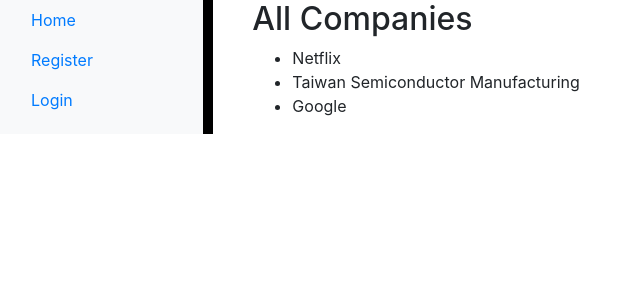
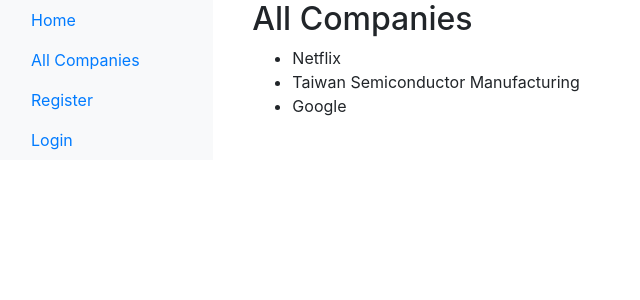
Before and after one commit to martn2023/yindeed_indeed_clone, a Django app: page /jobs/all_companies/ in a window 1280 px wide. Shown: the top 300 px of the page, without its empty margins (0-640 px from the left). Run offline with Django 5.2, Linux system fonts and the light colour scheme; data comes from the database, SQL or seed files in the repository; some libraries are stand-ins or nearby versions.

Commit message:
disable css file, ALL COMPANIES now in nav

```diff
--- a/static/css/styles.css
+++ /dev/null
@@ -1,3 +0,0 @@
-.sidebar {
-    border-right: 10px solid black; /* Makes the border black and 4px thick */
-}
--- a/templates/base_generic.html
+++ b/templates/base_generic.html
@@ -26,6 +26,17 @@
                     Home
                 </a>
             </li>
+
+            <li role="separator" class="divider"></li>
+
+            <li class="nav-item">
+                <a class="nav-link" href="{% url 'job_catalog:all_companies' %}">
+                    All Companies
+                </a>
+            </li>
+
+            <li role="separator" class="divider"></li>
+
             <!-- Insert the authentication conditional here -->
             {% if request.user.is_authenticated %}
                 <form action="{% url 'core:logout' %}" method="post">
```
Also changed, not shown: static/css/1styles.css (added, +9 -0 lines).
